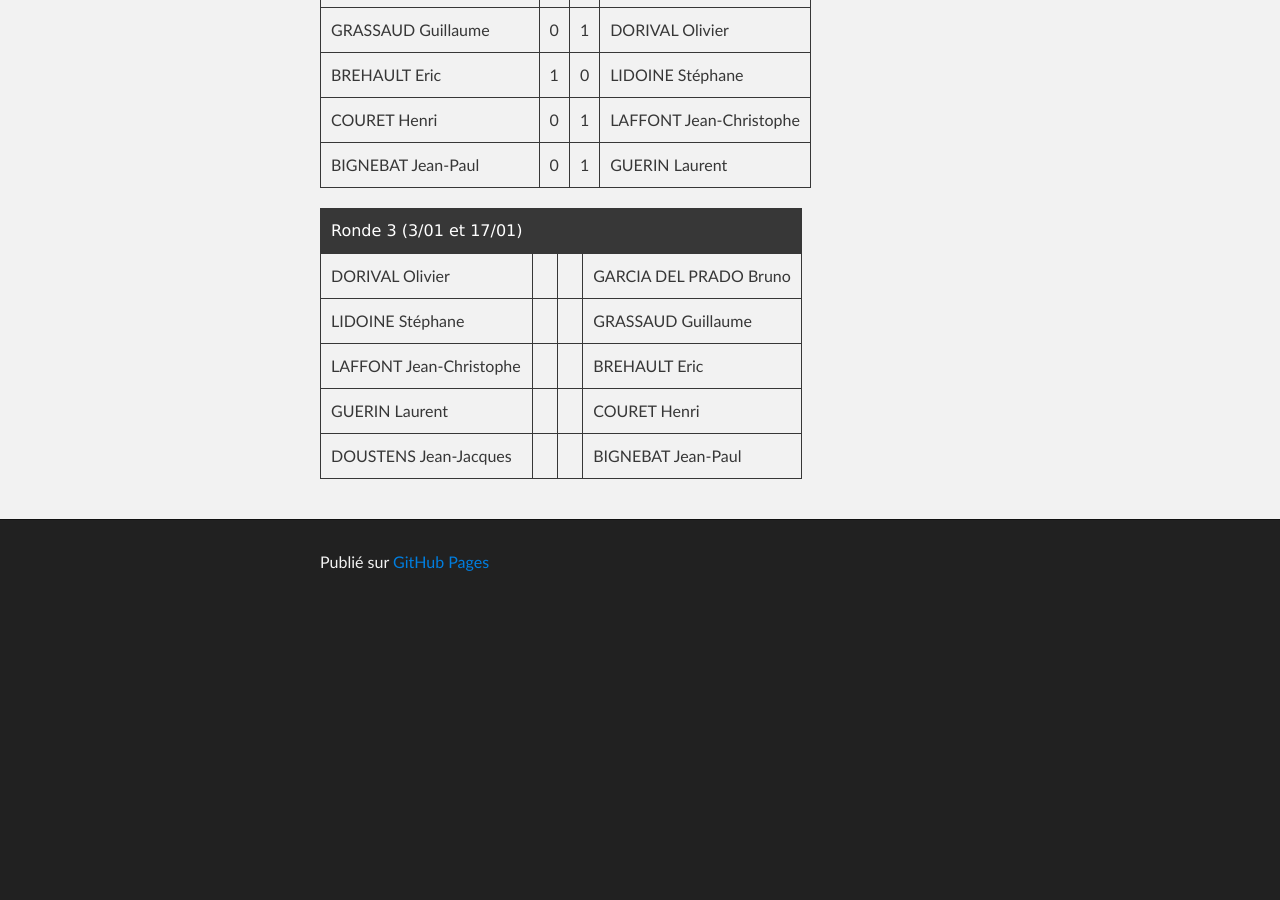
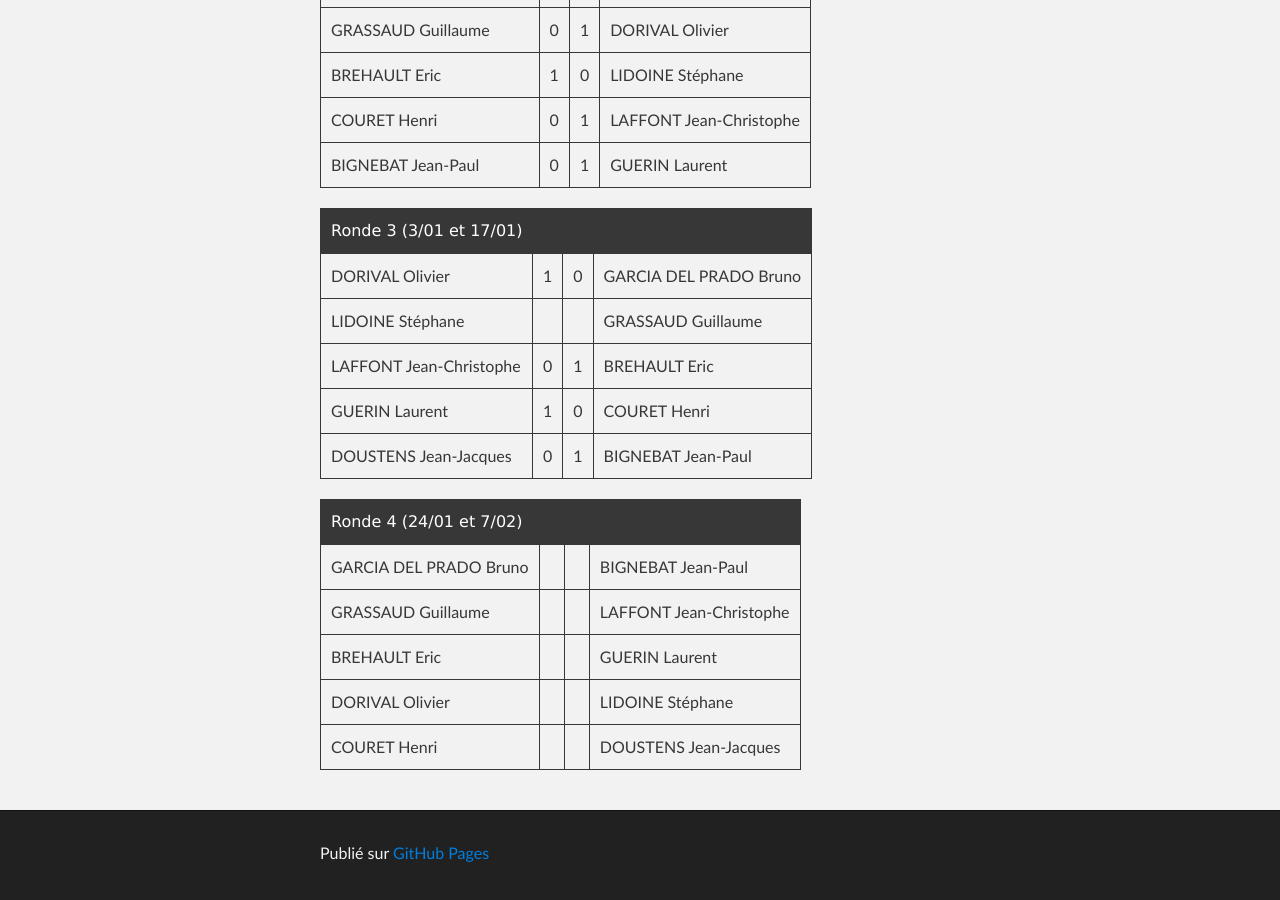
Before and after one commit to echiquier-villeneuve-tolosane/echiquier-villeneuve-tolosane.github.io, a Jekyll site: the page built from club.md, in a window 1280 px wide and 900 px high, scrolled down 1102 px. Built offline with Jekyll 4.4.1, drawn with Linux system fonts in a browser that asks for light colours; nearby versions of some CDN libraries; before the commit the page ends 1711 px from its top, so only the background shows below that.

Commit message:
club.md mis à jour

```diff
--- a/club.md
+++ b/club.md
@@ -43,8 +43,16 @@ La cadence est 1h30 + 30s/c pour les 40 premiers coups suivi d'un incrément de
 
 | Ronde 3 (3/01 et 17/01)      |     |      |                              |
 | ---------------------------- |:---:| :---:| ---------------------------- |
-| DORIVAL Olivier              |     |      | GARCIA DEL PRADO Bruno       |
+| DORIVAL Olivier              | 1   | 0    | GARCIA DEL PRADO Bruno       |
 | LIDOINE Stéphane             |     |      | GRASSAUD Guillaume           |
-| LAFFONT Jean-Christophe      |     |      | BREHAULT Eric                |
-| GUERIN Laurent               |     |      | COURET Henri                 |
-| DOUSTENS Jean-Jacques        |     |      | BIGNEBAT Jean-Paul           |
+| LAFFONT Jean-Christophe      | 0   | 1    | BREHAULT Eric                |
+| GUERIN Laurent               | 1   | 0    | COURET Henri                 |
+| DOUSTENS Jean-Jacques        | 0   | 1    | BIGNEBAT Jean-Paul           |
+
+| Ronde 4 (24/01 et 7/02)      |     |      |                              |
+| ---------------------------- |:---:| :---:| ---------------------------- |
+| GARCIA DEL PRADO Bruno       |     |      | BIGNEBAT Jean-Paul           |
+| GRASSAUD Guillaume           |     |      | LAFFONT Jean-Christophe      |
+| BREHAULT Eric                |     |      | GUERIN Laurent               |
+| DORIVAL Olivier              |     |      | LIDOINE Stéphane             |
+| COURET Henri                 |     |      | DOUSTENS Jean-Jacques        |
```
